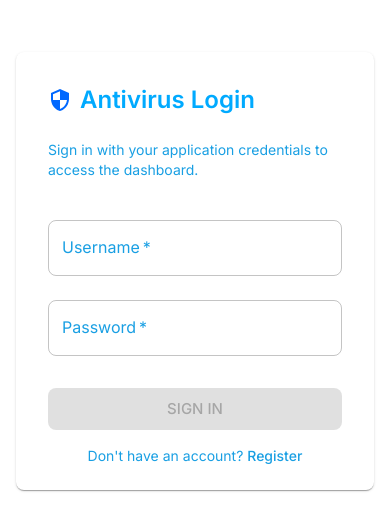
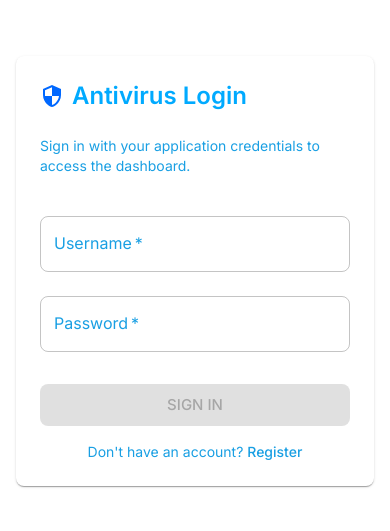
Before and after one commit to Dhruv0306/Antivirus, a React (Vite) app in the folder frontend/: page /login in a window 390 px wide. Shown: the part 151-682 px from the top of the page. Built offline with nearby package versions, Linux system fonts and the light colour scheme.

Commit message:
fix(login): reduce card padding on small screens

```diff
--- a/frontend/src/components/Login.js
+++ b/frontend/src/components/Login.js
@@ -60,7 +60,7 @@ function Login() {
       }}
     >
       <Card sx={{ width: '100%', maxWidth: 420 }}>
-        <CardContent sx={{ p: 4 }}>
+        <CardContent sx={{ p: { xs: 3, sm: 4 } }}>
           <Box sx={{ display: 'flex', alignItems: 'center', mb: 3, gap: 1 }}>
             <SecurityIcon color="primary" />
             <Typography variant="h5" component="h1" fontWeight={600}>
```
